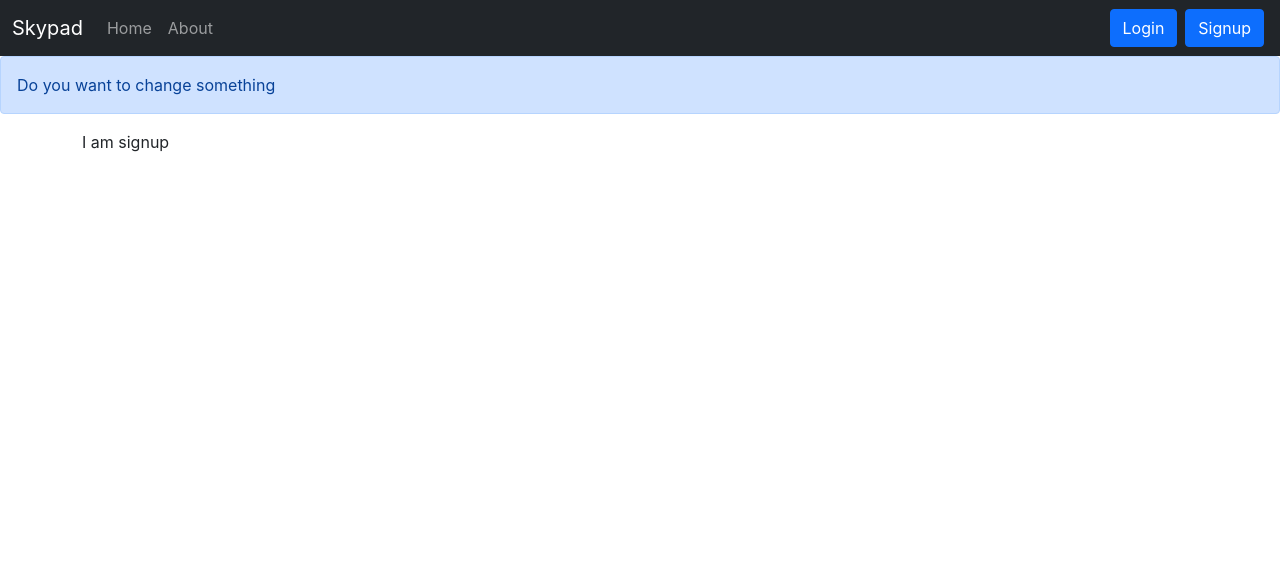
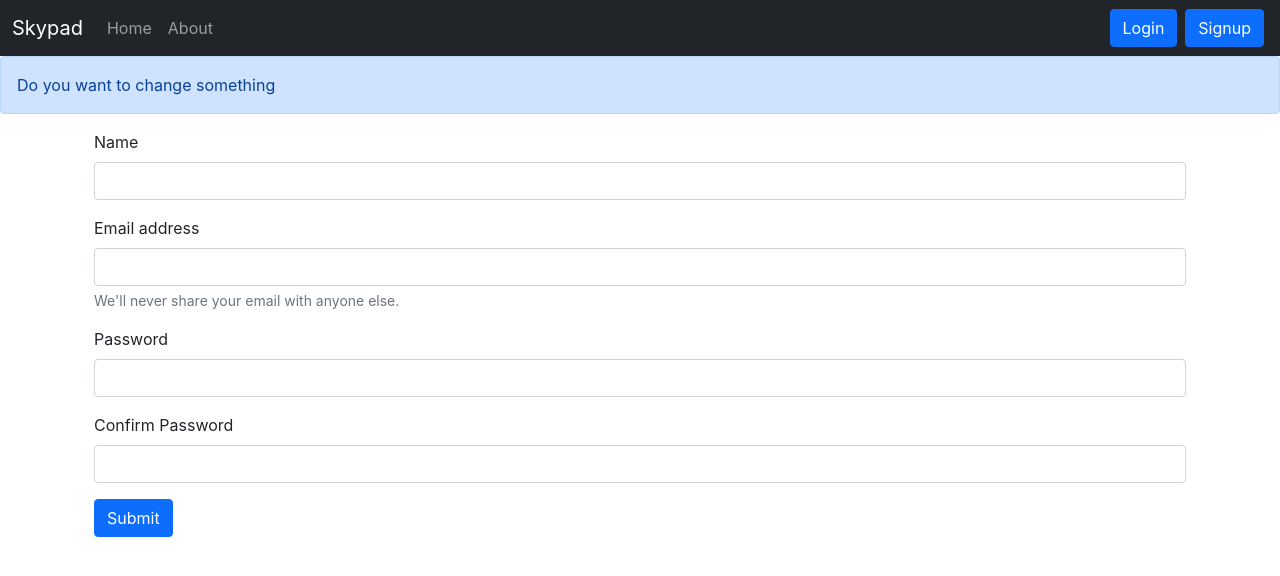
Before and after one commit to Akashsingh310/skypad, a React (Create React App) app: page /signup in a window 1280 px wide. Shown: the top 576 px of the page. Built offline with nearby package versions, Linux system fonts and the light colour scheme.

Commit message:
Added SignUp Component

```diff
--- a/src/components/Alert.js
+++ b/src/components/Alert.js
@@ -3,7 +3,7 @@
 export const Alert = (props) => {
     return (
         <div>
-            <div class="alert alert-primary" role="alert">
+            <div className="alert alert-primary" role="alert">
                 {props.message}
             </div>
         </div>
--- a/src/components/Signup.js
+++ b/src/components/Signup.js
@@ -1,9 +1,61 @@
-import React from 'react'
+import React, {useState} from 'react'
+import { useHistory } from 'react-router-dom'
+
 
 const Signup = () => {
+    const [credentials, setCredentials] = useState({name:"",email: "", password: "",cpassword:""})
+    let history = useHistory();
+    const handleSubmit = async (e) => {
+        e.preventDefault();
+        const {name,email,password} = credentials;
+        const response = await fetch("http://localhost:5000/api/auth/createuser", {
+
+            method: 'POST',
+            headers: {
+                'Content-Type': 'application/json'
+            },
+            body: JSON.stringify({name,email,password})
+        });
+        const json = await response.json()
+        console.log(json);
+        if (json.success){
+            // Save the auth token and redirect
+            localStorage.setItem('token', json.authtoken);
+            history.push("/");
+
+        }
+        else{
+            alert("Invalid credentials");
+        }
+    }
+
+    const onChange = (e)=>{
+        setCredentials({...credentials, [e.target.name]: e.target.value})
+    }
+
     return (
-        <div>
-            I am signup
+        <div className='container'>
+            <form onSubmit={handleSubmit}>
+            <div className="mb-3">
+                    <label htmlFor="name" className="form-label">Name</label>
+                    <input type="text" className="form-control" id="name" name = "name" onChange={onChange} aria-describedby="emailHelp"/>
+                </div>
+                <div className="mb-3">
+                    <label htmlFor="email" className="form-label">Email address</label>
+                    <input type="email" className="form-control" id="email" name = "email" onChange={onChange}  aria-describedby="emailHelp"/>
+                        <div id="emailHelp" className="form-text">We'll never share your email with anyone else.</div>
+                </div>
+                <div className="mb-3">
+                    <label htmlFor="password" className="form-label">Password</label>
+                    <input type="password" className="form-control" id="password" name = "password" onChange={onChange} minLength={5} required />
+                </div>
+                <div className="mb-3">
+                    <label htmlFor="cpassword" className="form-label">Confirm Password</label>
+                    <input type="password" className="form-control" id="cpassword" name = "cpassword" onChange={onChange} minLength={5} required />
+                </div>
+
+                <button type="submit" className="btn btn-primary">Submit</button>
+            </form>
         </div>
     )
 }
```
Also changed, not shown: 1 other file (tests, documents, lock files or other folders).
